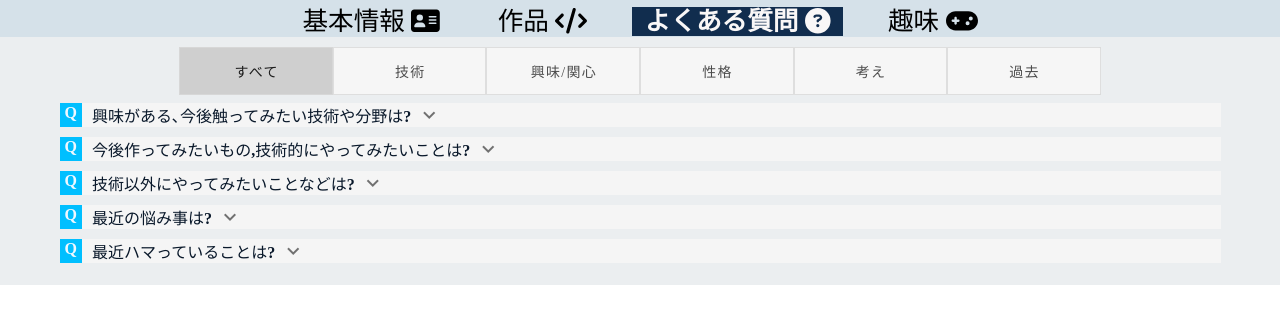
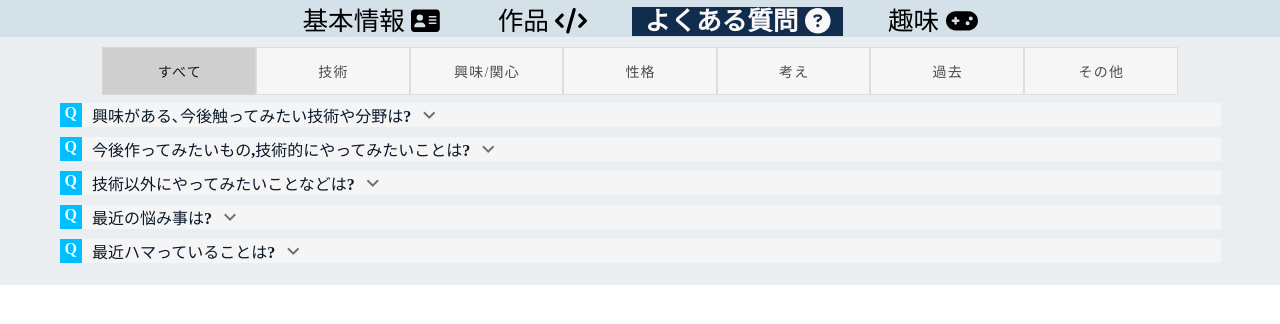
Before and after one commit to s19013/my-profile, a Vue app: page /FQA in a window 1280 px wide. Shown: the top 324 px of the page. Built offline with nearby package versions, Linux system fonts and the light colour scheme.

Commit message:
その他カテゴリー追加

```diff
--- a/src/views/FQA.vue
+++ b/src/views/FQA.vue
@@ -14,6 +14,7 @@
           <v-btn value="性格"   class="v-btn" @click="filter('性格')"  >性格</v-btn>
           <v-btn value="考え"   class="v-btn" @click="filter('考え')"  >考え</v-btn>
           <v-btn value="過去"   class="v-btn" @click="filter('過去')"  >過去</v-btn>
+          <v-btn value="その他"   class="v-btn" @click="filter('その他')"  >その他</v-btn>
       </v-btn-toggle>
     </v-row>
 
```
